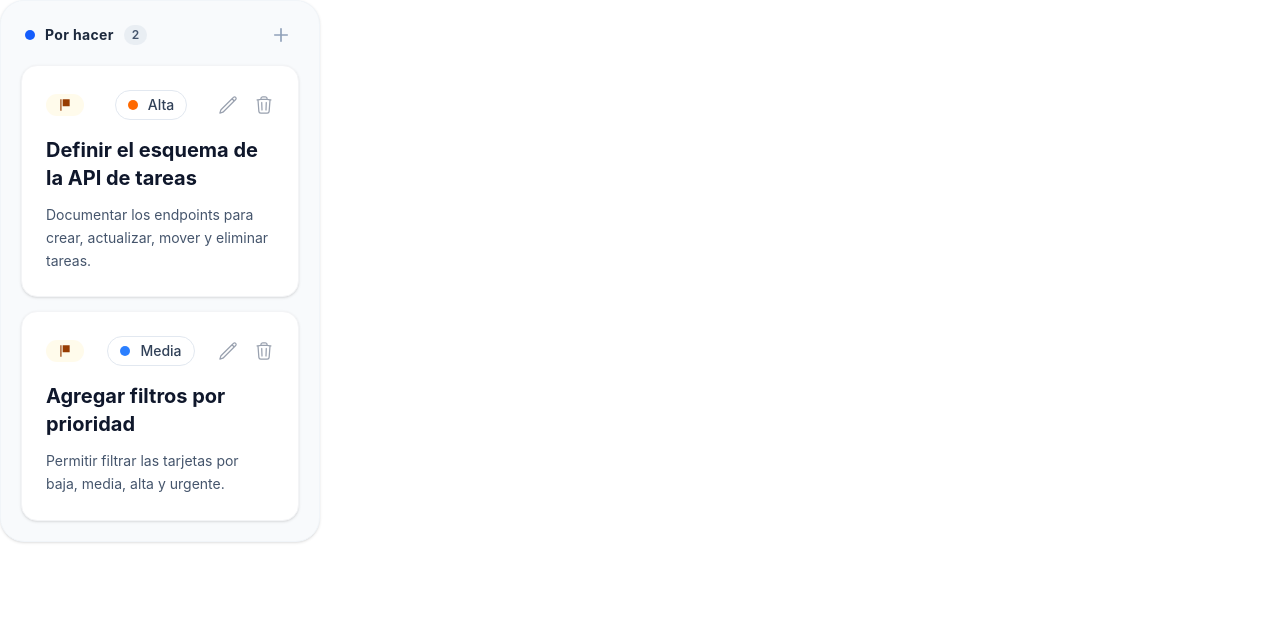
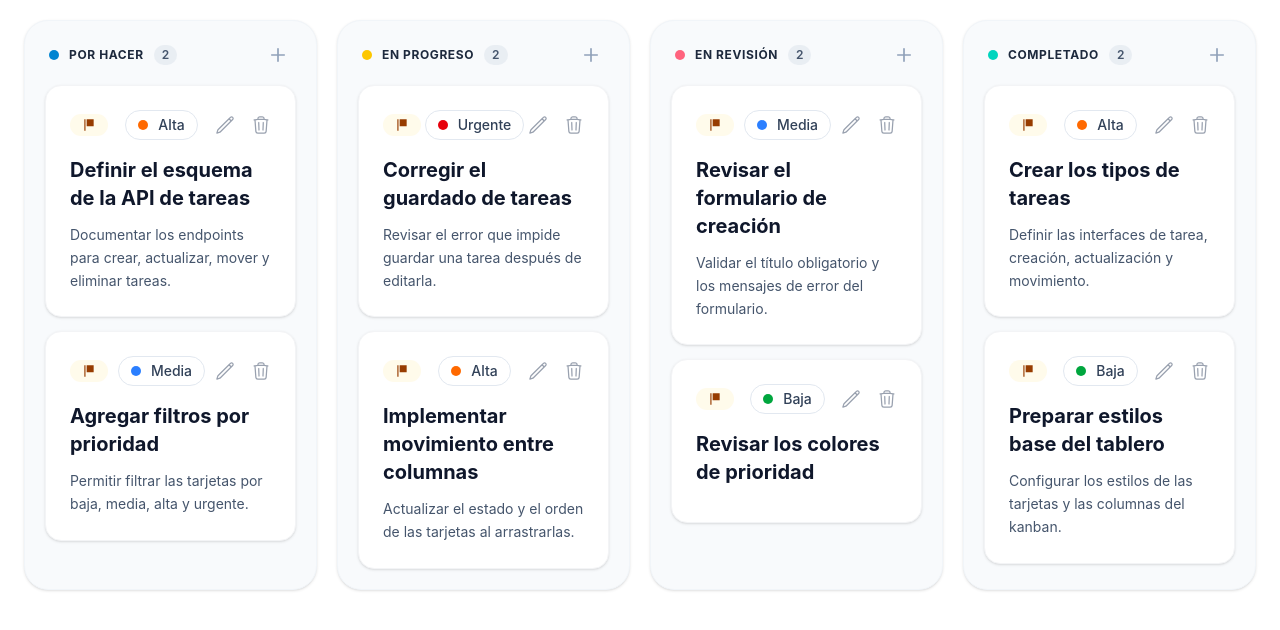
Before and after one commit to valeria-quintero/kanban, a React (Vite) app in the folder apps/web/: page / in a window 1280 px wide. Shown: the top 630 px of the page. Built offline with nearby package versions, Linux system fonts and the light colour scheme.

Commit message:
Board con 4 columnas

```diff
--- a/apps/web/src/App.tsx
+++ b/apps/web/src/App.tsx
@@ -1,4 +1,5 @@
 import './App.css'
+import Board from './components/Board'
 import TaskColumn from './components/TaskColumn'
 import { mockTasks } from './tasks/tasks.mock'
 
@@ -6,7 +7,8 @@ function App() {
 
   return (
     <div>
-      <TaskColumn title='Por hacer' tasks={mockTasks.filter((tarea) => tarea.status === 'BACKLOG')} />
+      {/* <TaskColumn title='Por hacer' tasks={mockTasks.filter((tarea) => tarea.status === 'BACKLOG')} status='BACKLOG' /> */}
+      <Board tasks={mockTasks} />
     </div>
   )
 }
--- /dev/null
+++ b/apps/web/src/components/Board.tsx
@@ -0,0 +1,15 @@
+import { STATUS_KEYS, STATUSES } from "../constants/status";
+import type { Task } from "../types/task";
+import TaskColumn from "./TaskColumn";
+interface Prop {
+    tasks: Task[]
+}
+export default function Board({ tasks }: Prop) {
+    return(
+        <div className="grid grid-cols-4 gap-5 px-6 py-5 grid-cols-1 md:grid-cols-2 xl:grid-cols-4">
+            {STATUS_KEYS.map((status) => (
+                <TaskColumn key={status} title={STATUSES[status].label} tasks={tasks.filter((t) => t.status === status)} status={status}/>
+            ))}
+        </div>
+    )
+}
--- a/apps/web/src/components/TaskColumn.tsx
+++ b/apps/web/src/components/TaskColumn.tsx
@@ -1,20 +1,22 @@
+import { STATUSES, type TaskStatus } from '../constants/status';
 import type { Task } from '../types/task';
 import TaskCard from './TaskCard'; // Asegúrate de importar tu componente TaskCard
 
 interface TaskColumnProps {
   title: string;
-  tasks: Task[]
+  tasks: Task[];
+  status: TaskStatus
 }
 
-export default function TaskColumn({ title, tasks }: TaskColumnProps) {
+export default function TaskColumn({ title, tasks, status }: TaskColumnProps) {
   return (
-    <div className="bg-[#f8fafc] rounded-3xl p-5 w-80 flex flex-col gap-4 border border-slate-100 shadow-sm">
+    <div className="bg-[#f8fafc] rounded-3xl p-5 flex flex-col gap-4 border border-slate-100 shadow-sm">
       {/* Cabecera de la columna */}
       <div className="flex items-center justify-between px-1">
         <div className="flex items-center gap-2.5">
           {/* Indicador de punto azul */}
-          <span className="w-2.5 h-2.5 rounded-full bg-blue-600"></span>
-          <h3 className="font-bold text-slate-800 tracking-wide text-sm">
+          <span className={`w-2.5 h-2.5 rounded-full ${STATUSES[status].dot}`}></span>
+          <h3 className="font-bold text-slate-800 text-sm uppercase tracking-wider text-xs">
             {title}
           </h3>
           {/* Contador dinámico basado en la longitud del arreglo */}
--- a/apps/web/src/constants/status.ts
+++ b/apps/web/src/constants/status.ts
@@ -1,8 +1,8 @@
 export const STATUSES = {
-    BACKLOG: { label: 'Por hacer' },
-    IN_PROGRESS: { label: 'En proceso'},
-    REVIEW: { label: 'En revisión' },
-    DONE: { label: 'Hecho' }
+    BACKLOG:     { label: 'Por hacer',   dot: 'bg-sky-600'},
+    IN_PROGRESS: { label: 'En progreso', dot: 'bg-yellow-400'},
+    REVIEW:      { label: 'En revisión', dot: 'bg-rose-400'},
+    DONE:        { label: 'Completado',  dot: 'bg-teal-400'}
 } as const
 
 export type TaskStatus = keyof typeof STATUSES
```
